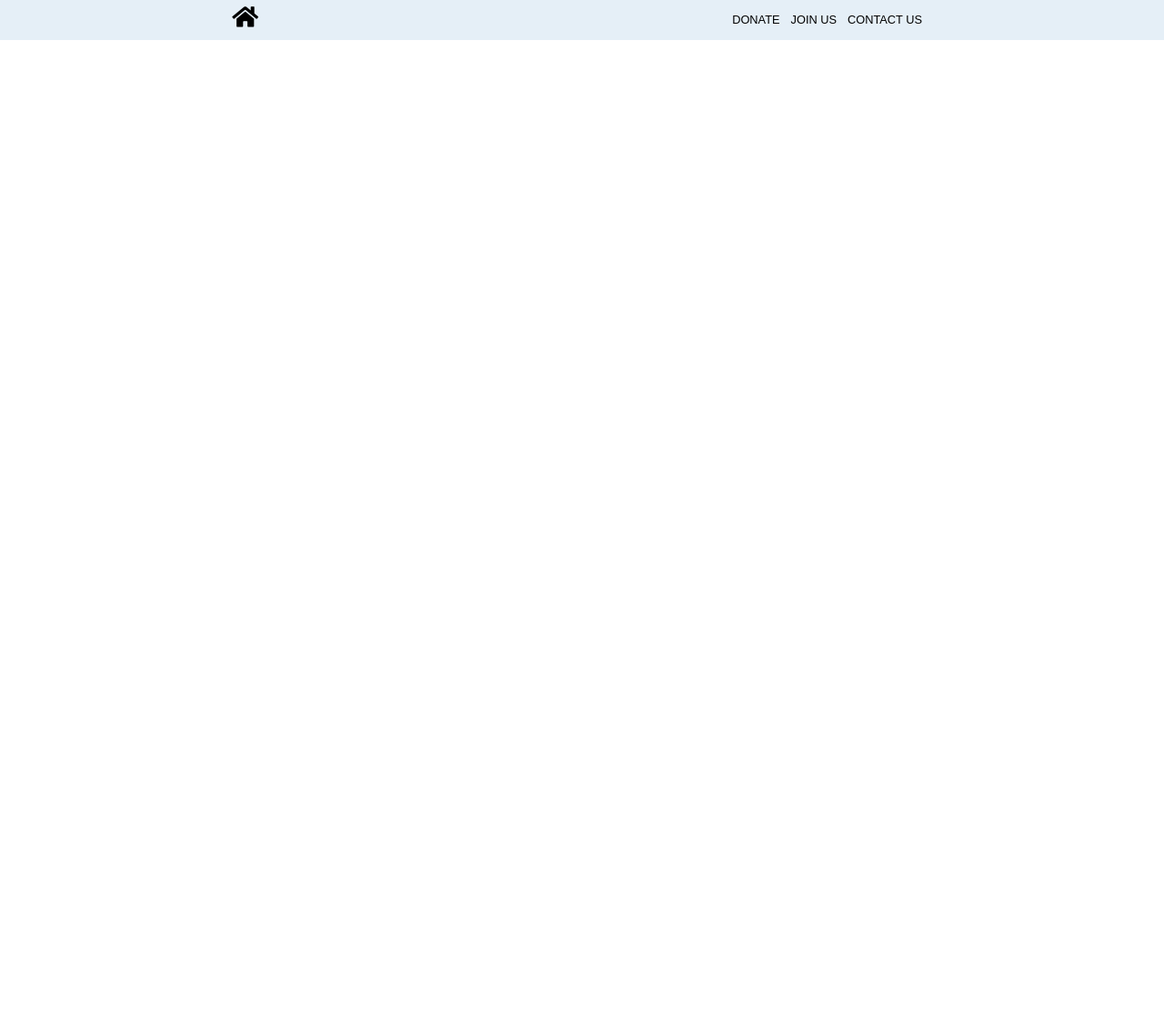
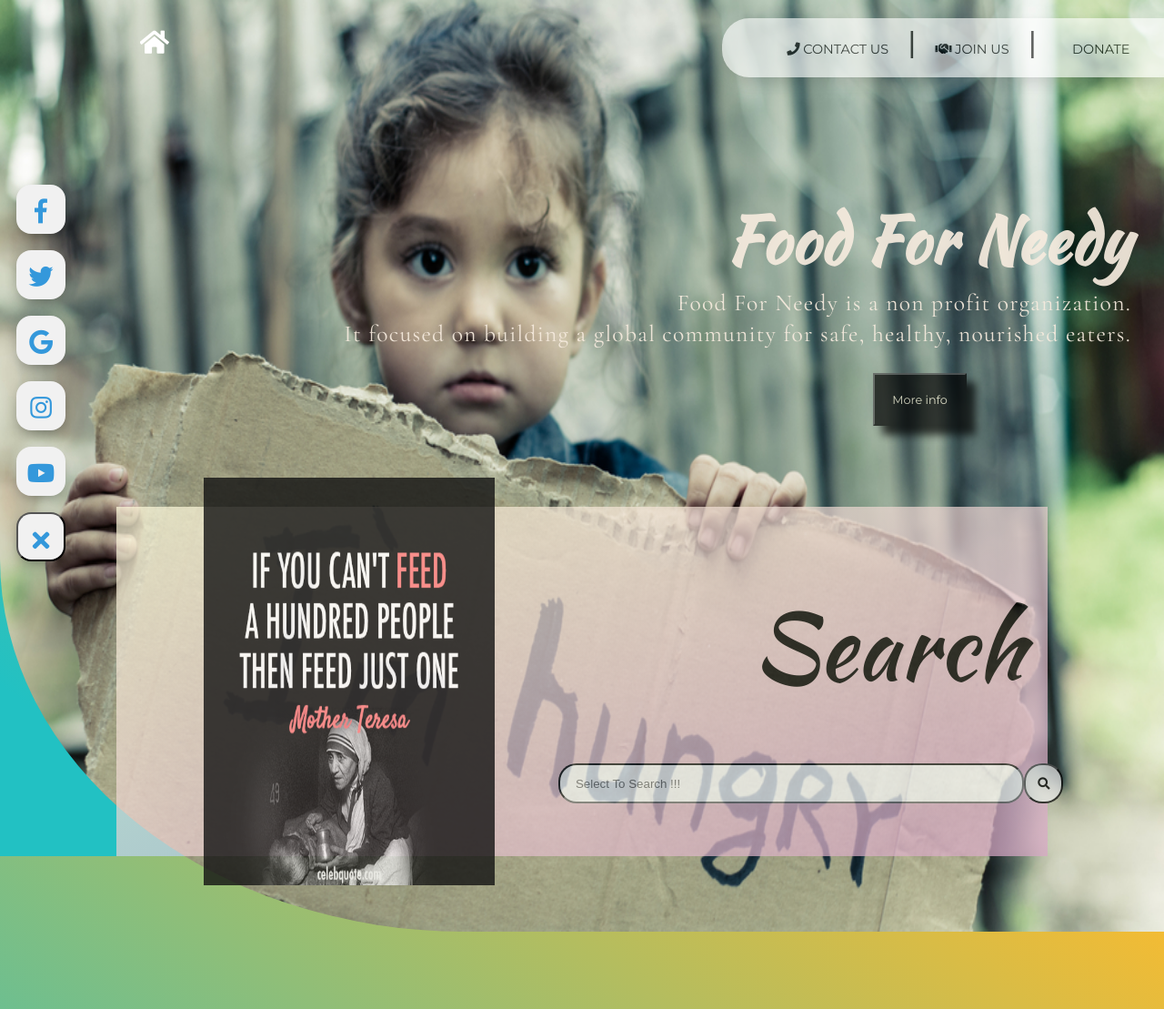
Before and after one commit to RabinPhaiju/Food-For-Needy, a PHP site: page / in a window 1280 px wide. Shown: the whole page at 91% size. Before the commit the page ends 44 px from the top, so only its background shows below. Run offline with PHP 8.4, Linux system fonts and the light colour scheme; some libraries are stand-ins or nearby versions.

Commit message:
update 1

```diff
--- /dev/null
+++ b/css/img&popup.css
@@ -0,0 +1,147 @@
+@import url('https://fonts.googleapis.com/css?family=Montserrat:400,800');
+@import url('https://fonts.googleapis.com/css?family=Cormorant+Garamond&display=swap');
+@import url('https://fonts.googleapis.com/css?family=Kaushan+Script&display=swap');
+/* image part  */
+html{
+    font-size: 16px;
+}
+  a{
+      text-decoration: none;
+  }
+  .image{
+      width:100%;
+      height: 80vw;
+  }
+  .image img{
+        border-radius: 0% 0% 0% 40%;
+        width: 100%;margin-top: -85px;
+        z-index: -1;height: 100%;
+        position: relative;
+
+    }
+  .image .socialmedia{
+    position: fixed;
+    top: 40%;
+    transform: translateY(-50%);
+    width: 20%;
+    text-align: center;
+    z-index: 2;
+    margin-top: 5rem;
+
+  }
+  .image .socialmedia .btn{
+    display: block;
+    width: 3rem;
+    height: 3rem;
+    background: #f1f1f1;
+    margin: 1rem;
+    border-radius: 30%;
+    box-shadow: 0 5px 15px -5px #00000070;
+    color: #3498db;
+    overflow: hidden;
+    position: relative;
+    z-index:5;
+
+  }
+  .image .socialmedia .btn i{
+    line-height: 3.2rem;
+    font-size: 1.5rem;
+    transition: 0.2s linear;
+  }
+  .image .socialmedia .btn:hover i{
+    transform: scale(1.2);
+    color: #f1f1f1;
+  }
+  .image .socialmedia .btn::before{
+    content: "";
+    position: absolute;
+    width: 120%;
+    height: 120%;
+    background: #3498db;
+    transform: rotate(45deg);
+    left: -110%;
+    top: 90%;
+  }
+  .image .socialmedia .btn:hover::before{
+    animation: aaa 0.7s 1;
+    top: -10%;
+    left: -10%;
+  }
+  @keyframes aaa {
+    0%{
+      left: -110%;
+      top: 90%;
+    }50%{
+      left: 10%;
+      top: -30%;
+    }100%{
+      top: -10%;
+      left: -10%;
+    }
+  }
+  .image .socialmedia #btn2{
+    display: none;
+  }
+
+
+.notes{
+    width: 100%;
+    line-height: 20vh;
+    text-align: right;
+    color: rgba(245, 235, 222, 0.925);
+    margin-top: -70vw;
+    letter-spacing: .1vw;
+}
+.notes p.sizetag{
+    line-height: 8vw;
+    font-size: 5.5vw;
+    font-family: 'Kaushan Script', cursive;
+    margin-right: 2rem;
+}
+.notes p{
+    font-size: 2vw;
+    line-height: 2.7vw;
+    font-family: 'Cormorant Garamond', serif;
+    margin-right: 2rem;
+}
+
+.line-btn{
+    width: 100%;
+}
+.line-btn button.aboutbtn{
+    border-radius: 1px;
+    font-family: 'Montserrat', sans-serif;
+    background-color: black;
+    border-color: black;
+    padding: 1.5vw;
+    opacity: 0.7;
+    box-shadow: 10px 10px 10px 0px;
+    font-size: 1vw;
+    z-index: 4;
+    margin-left:75vw;
+    margin-top: 2vw;
+}
+.line-btn button.aboutbtn:hover{
+    opacity: 0.5;
+    transform: scale(1.1);
+    transition:1s ease;
+}
+.line-btn button.aboutbtn a{
+    color: cornsilk;
+
+}
+.line-btn button.aboutbtn a:hover{
+    opacity: 0.5;
+    transform: scale(1.1);
+    color: #4CAF50;
+    transition:1s ease;
+}
+@media only screen and (width: 500px)
+{
+    .line-btn button.aboutbtn a:hover{
+        transform: scale(1.5);
+    }
+    .line-btn button.aboutbtn:hover{
+        transform: scale(1.5);
+    }
+}
--- /dev/null
+++ b/css/mainnav.css
@@ -0,0 +1,68 @@
+@import url('https://fonts.googleapis.com/css?family=Montserrat:400,800');
+@import url('https://fonts.googleapis.com/css?family=Cormorant+Garamond&display=swap');
+@import url('https://fonts.googleapis.com/css?family=Kaushan+Script&display=swap');
+:root{font-size: 16px;}
+
+.wrapper-mainNav{
+    display: flex;
+    width: 100%;
+    font-size: 1rem;
+    z-index: 1;
+    /* box-shadow: 0px 8px 16px 0px rgba(0,0,0,0.2);
+    background-color: white;
+    opacity: 0.6; */
+    margin-top: 20px;
+}
+    .wrapper-mainNav .navbar0{
+        flex: 2;margin: 1% 12%;
+        font-family: 'Montserrat', sans-serif;
+        z-index: 1;
+
+    }
+    .wrapper-mainNav .navbar0 i{
+        color: white;
+    }
+        .wrapper-mainNav .navbar0 i:hover{
+            transform: scale(1.4);
+            transition-duration: 0.5s;
+            color: black;
+        }
+
+            /* droplist */
+            .container .wrapper-mainNav .navbar0 ul{
+                list-style-type: none;
+                overflow: hidden;
+            }
+
+    .wrapper-mainNav .navbar1{
+        flex: 2;display: flex;
+        align-items: left;
+        background-color: white;
+        box-shadow: 0px 8px 16px 0px rgba(0,0,0,0.2);
+        border-radius: 30px 0px 0px 30px;
+        opacity: 0.6;
+    }
+        .wrapper-mainNav .navbar1> div{
+            padding:1.2em;font-family: 'Montserrat', sans-serif;
+            width: fit-content;color: black;
+        }
+        .wrapper-mainNav .navbar1 p{
+            padding-top:.25em;font-size: 1.75em;
+        }
+
+        .wrapper-mainNav .navbar1 .nav3 a{
+            padding-left: 50px;
+        }
+    .wrapper-mainNav .navbar0 a,.wrapper-mainNav .navbar1 >div a{
+    text-decoration: none;color: black;
+    font-size: 0.8rem;
+    white-space: nowrap;
+    /* this css is useful as it wont let word to go in next line */
+
+    }
+
+@media only screen and (max-width: 768px) {
+    .container .wrapper-mainNav .navbar1, .container .wrapper-mainNav .navbar0 {
+        display: none;
+    }
+}
--- /dev/null
+++ b/css/searchpart.css
@@ -0,0 +1,93 @@
+@import url('https://fonts.googleapis.com/css?family=Montserrat:400,800');
+@import url('https://fonts.googleapis.com/css?family=Cormorant+Garamond&display=swap');
+@import url('https://fonts.googleapis.com/css?family=Kaushan+Script&display=swap');
+
+:root{
+    font-size: 18px;
+}
+.card{
+  position: absolute;
+  z-index: 3;
+  opacity: .8;
+  margin-top: 12vw;
+  margin-left: 10vw ;
+}
+.card .flip-card-container {
+    width: 20vw;
+    height: 20vw;
+    margin-left: 10vw;
+  }
+  .card .flip-card .flip-card-front img, .card .flip-card .flip-card-back img{
+    width: 25vw;
+    height:35vw;
+}
+.card .flip-card {
+    position: relative;
+    width: 100%;
+    height: 100%;
+    transition: transform 1s;
+    transform-style: preserve-3d;
+  }
+
+.card .flip-card-container:hover .flip-card {
+    transform: rotateY(180deg); /* <=>  rotateY(.5turn) */
+  }
+  /* Position the front and back side */
+.card .flip-card-front, .flip-card-back {
+    position: absolute;
+    width: 100%;
+    height: 100%;
+    backface-visibility: hidden;
+    display: flex;
+    justify-content: center;
+    align-items: center;
+  }
+  .card .flip-card-front {
+    background-color: #333;
+    color: #fff;
+  }
+  .card .flip-card-back {
+    background-color: #517fa4;
+    color: #fff;
+    transform: rotateY(180deg);
+  }
+
+  .card .flip-card-front img {
+    width: 100%;
+    height: 100%;
+  }
+  .searchpart{
+    width: 80%;
+    margin-left: 10%;
+    margin-top: 7vw;
+    background-image: linear-gradient(to top left, #d9a7c7,#fffcdc);
+    height:30vw;
+    position: relative;
+    z-index: 1;
+    opacity: 0.7;
+    text-align: right;
+    font-family: 'Kaushan Script', cursive;
+    padding: 2vw;
+}
+.searchpart .outerLine{
+  transition: 2s ease;
+  border-radius: 10px;
+}
+.searchpart .outerLine:hover{
+  border: 2px solid white;
+}
+.searchpart form p{
+  font-size: 8vw;
+  line-height: 20vw;
+}
+
+.searchpart form input[type='text']{
+  width: 40vw;
+  padding: 1vw;
+  border-radius: 20px;
+}
+.searchpart form button{
+  position: absolute;
+  padding: 1vw;
+  border-radius: 20px;
+}
--- a/css/style.css
+++ b/css/style.css
@@ -1,78 +1,101 @@
+@import url('https://fonts.googleapis.com/css?family=Montserrat:400,800');
+@import url('https://fonts.googleapis.com/css?family=Cormorant+Garamond&display=swap');
+@import url('https://fonts.googleapis.com/css?family=Kaushan+Script&display=swap');
+:root{
+  font-size: 24px;
+}
 * {
   margin: 0;
   padding: 0;
+  box-sizing: border-box;
+}
+body {
   font-family: sans-serif;
-    list-style: none;
-    text-decoration: none;
+  background-image: linear-gradient(to top right,#22c1c3 10%,#fdbb2d );
+}
+.wrapper-nav{
+  display: none;
+}
+.wrapper-nav nav {
+  height: 10vh;
 }
 
-.navbar {
+.wrapper-nav .nav-links {
   display: flex;
-    flex-direction: row;
-    flex-wrap: wrap-reverse;
-    font-size: 1.1rem;
+  list-style: none;
+  width: 50%;
+  height: 100%;
   justify-content: space-around;
-    background-color: rgba(168, 201, 229, 0.298);
-    padding-top: 10px;
-    margin-bottom: -10%;
+  align-items: center;
+  margin-left: auto;
 }
 
-.navbar1 {
-    display: flex;
-    flex-direction: row-reverse;
-    flex-wrap: wrap-reverse;
-    font-size: 1.1rem;
+.wrapper-nav .nav-links li a {
+  color: white;
+  text-decoration: none;
+  font-size: 16px;
 }
 
-.navbar1 p {
-    font-size: 1.1rem;
-    margin-top: -2%;
+/* .wrapper-nav .landing {
+  height: 90vh;
+  display: flex;
+  justify-content: center;
+  align-items: center;
+} */
+
+
+
+@media screen and (max-width: 768px) {
+  .wrapper-nav{
+    display: block;
+  }
+  .wrapper-nav .navbar .line {
+    width: 30px;
+    height: 3px;
+    background: white;
+    margin: 7px;
+  }
+  .wrapper-nav nav {
+    position: relative;
+    z-index: 7;
   }
 
-.navbar a {
-    text-decoration: none;
-    color: black;
-    font-family: 'Montserrat', sans-serif;
-    padding: 6px;
+  .wrapper-nav .navbar {
+    position: absolute;
+    cursor: pointer;
+    right: 5%;
+    top: 50%;
+    transform: translate(-5%, -50%);
+    z-index: 6;
   }
 
-.navbar .navbar1 a:hover {
-    background-color: #4CAF50;
-    border-radius: 5%;
-    color: white;
+  .wrapper-nav .nav-links {
+    position: relative;
+    background-image: linear-gradient(to top right,#fdbb2d 10%,#22c1c3 );
+    height: 100vh;
+    width: 100%;
+    flex-direction: column;
+    clip-path: circle(100px at 90% -5%);
+    -webkit-clip-path: circle(100px at 90% -5%);
+    transition: all 1s ease-out;
+    pointer-events: none;
+  }
+  .nav-links.open {
+    clip-path: circle(1000px at 90% -5%);
+    -webkit-clip-path: circle(1000px at 90% -5%);
+    pointer-events: all;
   }
 
-.navbar>div {
-    margin: 2px;
-    margin-bottom: 1%;
-    margin-right: 1%;
-    margin-top: 4px;
-    text-align: center;
-    font-size: 0.8rem;
-    z-index: 999;
+  .nav-links li:nth-child(1) {
+    transition: all 0.5s ease 0.2s;
   }
-
-.navbar .nav3,
-.navbar .nav0 {
-    margin-top: -4px;
-    cursor: pointer;
-    position: relative;
-    z-index: 3;
+  .nav-links li:nth-child(2) {
+    transition: all 0.5s ease 0.4s;
   }
-
-.navbar .nav3:hover .middle {
-    color: green;
-    display: block;
-    z-index: 2;
+  .nav-links li:nth-child(3) {
+    transition: all 0.5s ease 0.6s;
   }
-
-.navbar .nav0:hover {
-    transform: scale(1.2);
-    transition-duration: 0.5s;
-}
-
-@media only screen and (max-width: 370px) {
-    .navbar {
-        display: none;
+  li.fade {
+    opacity: 1;
   }
 }
--- a/index.html
+++ b/index.html
@@ -1,30 +1,117 @@
 <!DOCTYPE html>
-<html lang="en" dir="ltr">
+<html lang="en">
+  <head>
+    <meta charset="UTF-8" />
+    <meta name="viewport" content="width=device-width, initial-scale=1.0" />
+    <meta http-equiv="X-UA-Compatible" content="ie=edge" />
+    <link rel="stylesheet" href="css/style.css" />
+    <link rel="stylesheet" href="css/mainnav.css" />
+    <link rel="stylesheet" href="css/img&popup.css" />
+    <link rel="stylesheet" href="css/searchpart.css" />
 
-<head>
-    <meta charset="utf-8">
-    <title></title>
-    <link rel="stylesheet" href="css/style.css">
-    <link rel="stylesheet" href="https://use.fontawesome.com/releases/v5.3.1/css/all.css">
-</head>
+    <link rel="stylesheet" href="https://cdnjs.cloudflare.com/ajax/libs/font-awesome/4.7.0/css/font-awesome.min.css">
+    <link rel="stylesheet" href="https://use.fontawesome.com/releases/v5.4.1/css/all.css">
 
-<body>
-    <div class="navbar">
-        <div class="nav0">
-            <a href="index.html"><i class="fa fa-home fa-2x" aria-hidden="true"></i></a>
+    <link href="https://cdnjs.cloudflare.com/ajax/libs/animations/2.1/css/animations.min.css">
+    <title>Food For Needy</title>
+  </head>
+  <body>
+    <div class="container">
+        <div class="wrapper-nav">
+          <nav>
+            <div class="navbar">
+              <div class="line"></div>
+              <div class="line"></div>
+              <div class="line"></div>
+            </div>
+            <ul class="nav-links">
+              <li><a href=""><i class="fa fa-phone" aria-hidden="true"></i> CONTACT US</a></li>
+              <li><a href="html/login.html"><i class="fa fa-handshake-o" aria-hidden="true"></i> JOIN US</a></li>
+              <li><a href=""><i class="fa fa-dropbox" aria-hidden="true"></i> DONATE</a></li>
+              <li><a href="#">ABOUT</a></li>
+              <li><hr><a href="#">&#169;2020 Food For Needy. All right reserved.</a></li>
+            </ul>
+          </nav>
         </div>
-        <div class="navbar1">
+        <div class="wrapper-mainNav">
+            <div class="navbar0">
+                <ul>
+                    <li><a href="index.html"><i class="fa fa-home fa-2x" aria-hidden="true"></i></a></li>
+                </ul>
+            </div>
+            <div class="navbar1">
+                <div class="nav3"><a href=""><i class="fa fa-phone" aria-hidden="true"></i> CONTACT US</a></div>
+                <p>|</p>
+                <div class="nav2"><a href="html/login.html"><i class="fa fa-handshake-o" aria-hidden="true"></i> JOIN US</a></div>
+                <p>|</p>
+                <div class="nav1"><a href=""><i class="fa fa-dropbox" aria-hidden="true"></i> DONATE</a></div>
+            </div>
+          </div>
+        <div class="wrapper-img&popup">
+          <div class="image">
+            <div class="socialmedia">
+              <div class="innerBtn">
+                <a id="btn1" class="btn" href="#">
+                  <i class="fab fa-facebook-f"></i>
+                </a>
+                <a id="btn1" class="btn" href="#">
+                  <i class="fab fa-twitter"></i>
+                </a>
+                <a id="btn1" class="btn" href="#">
+                  <i class="fab fa-google"></i>
+                </a>
+                <a id="btn1" class="btn" href="#">
+                  <i class="fab fa-instagram"></i>
+                </a>
+                <a id="btn1" class="btn" href="#">
+                  <i class="fab fa-youtube"></i>
+                </a>
+              </div>
+              <button id="btn2" class="btn" href="#" onclick="SocialMedia1()">
+                <i class="fa fa-plus"></i>
+              </a>
+              <button id="btn3" class="btn" href="#" onclick="SocialMedia2()">
+                <i class="fa fa-times"></i>
+              </button>
+            </div>
 
-            <div class="nav4"><a href="">CONTACT US</a></div>
-
-            <div class="nav2"><a href="html/login.html">JOIN US</a></div>
-
-            <div class="nav1"><a href="">DONATE</a></div>
+            <img src="hungry.jpg">
+          </div>
+          <div class="notes">
+            <p class="sizetag"><b>Food For Needy</b> </p>
+            <p>Food For Needy is a non profit organization. </p>
+            <p>It focused on building a global community for safe, healthy, nourished eaters. </p>
+          </div>
+          <div class="line-btn">
+            <button class="aboutbtn"><a href="#">More info</a></button>
+          </div>
+        </div>
+        <div class="card">
+          <div class="flip-card-container">
+            <div class="flip-card">
+              <div class="flip-card-front">
+                <img src="mother.jpg" alt="Mothern Teresa">
+              </div>
+              <div class="flip-card-back">
+                <img src="gandi.jpg" alt="Mahatma Gandi">
+              </div>
+            </div>
+          </div>
+        </div>
+        <div class="searchpart">
+          <div class="outerLine">
+            <form>
+              <p class="titleSearch">Search</p>
+              <input id="searching" class="searching" type="text" placeholder=" Select To Search !!!">
+              <button id="submit" class="submiting" type="submit"><i class="fas fa-search"></i></button>
+            </form>
+          </div>
         </div>
 
 
     </div>
+    <script src="js/mobileMenu.js"></script>
+    <script src="js/socialmedia.js"></script>
 
-</body>
-
+  </body>
 </html>
```
Also changed, not shown: 000 webhost/jcpicker.txt (+7 -0 lines), js/hidden-searchSuggest.js (added, +12 -0 lines), js/mobileMenu.js (added, +10 -0 lines), js/socialmedia.js (added, +12 -0 lines), gandi.jpg (added), hungry.jpg (added), mother.jpg (added). Lines whose indentation alone changed are shown as unchanged.
